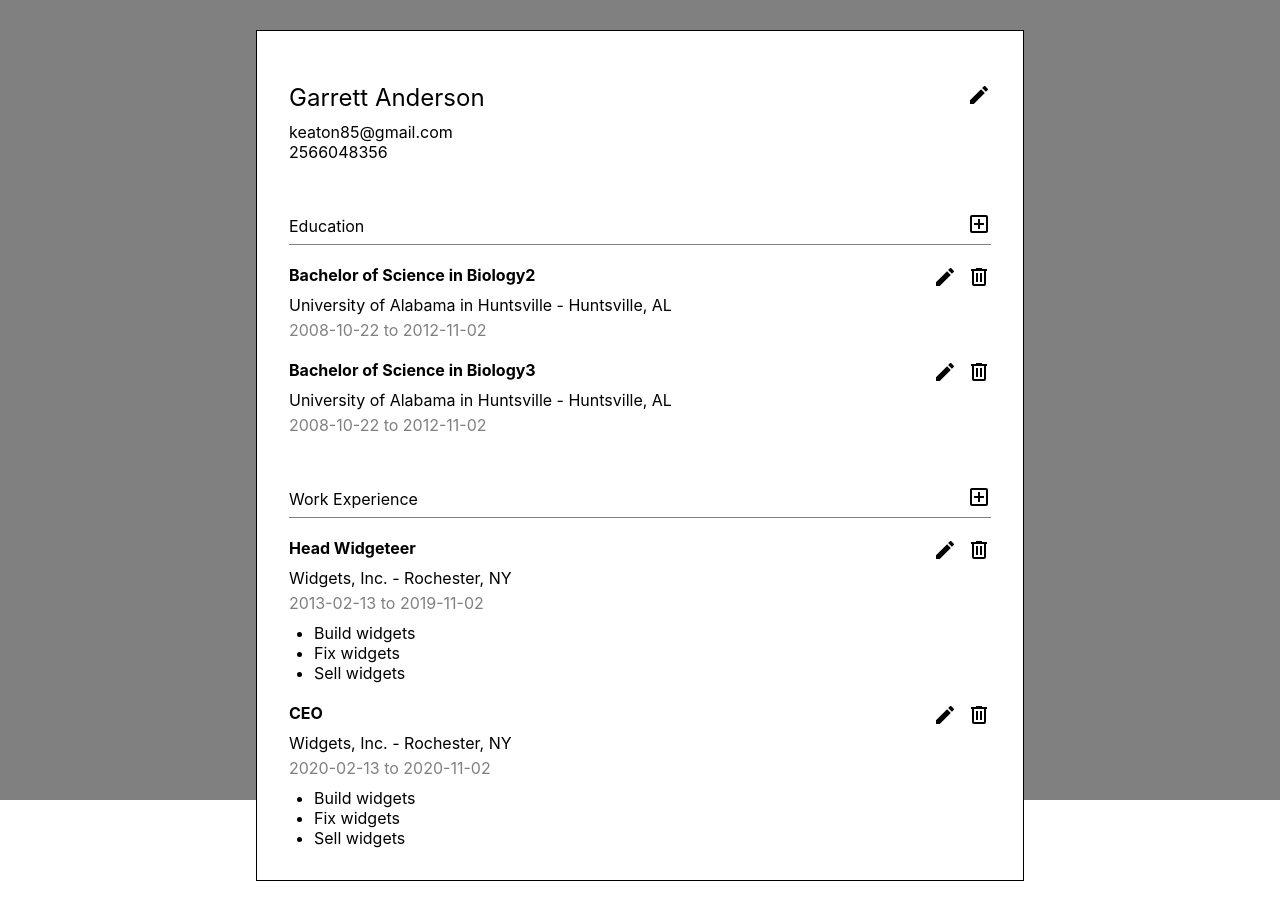
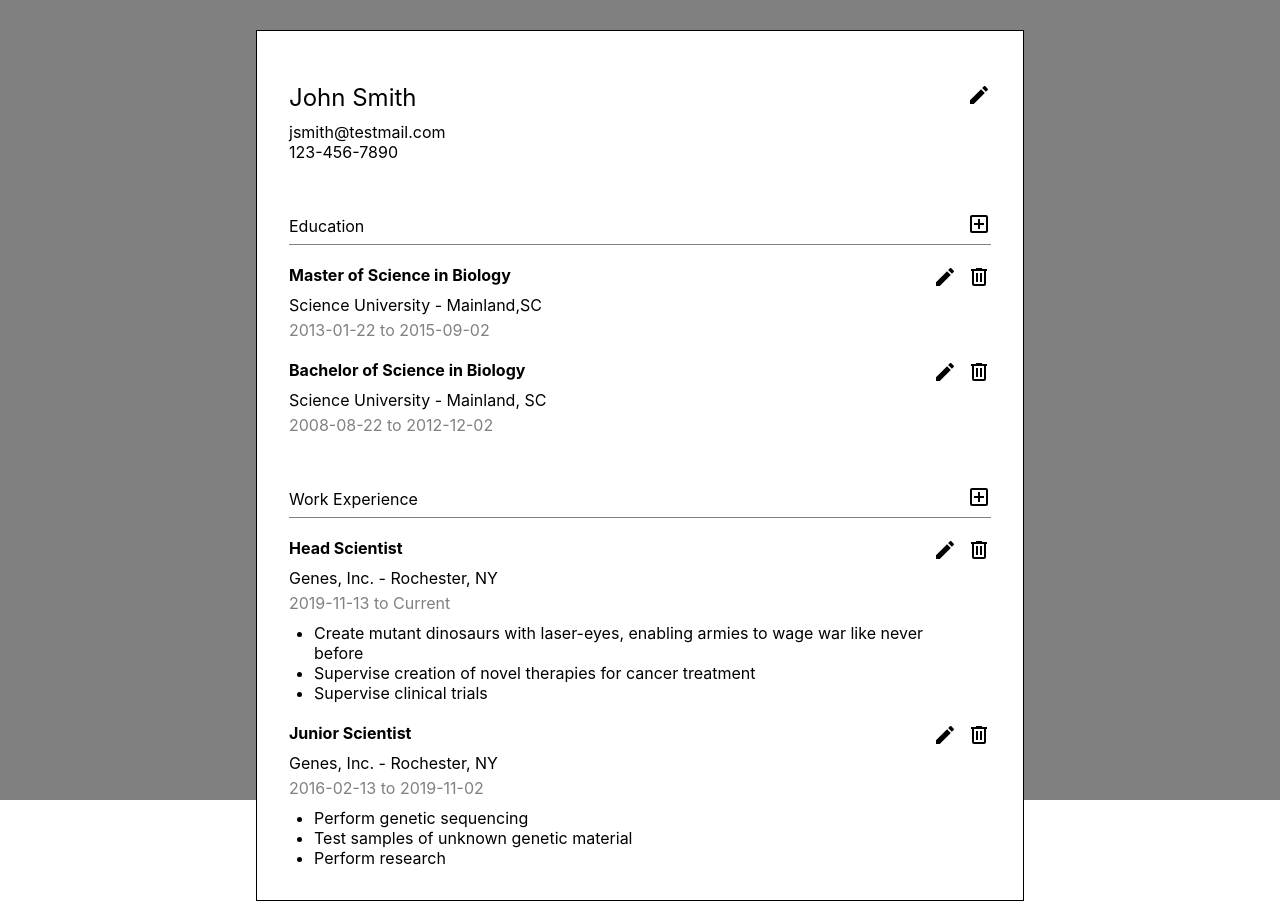
Before and after one commit to gband85/cv-project, a React (Create React App) app: page / in a window 1280 px wide. Built offline with nearby package versions, Linux system fonts and the light colour scheme.

Commit message:
change data

```diff
--- a/src/index.js
+++ b/src/index.js
@@ -4,53 +4,53 @@ import './styles/index.css';
 import App from './App';
 
 const GENERAL_DATA={
-  name: "Garrett Anderson",
-  email: "keaton85@gmail.com",
-  phone: "2566048356",
+  name: "John Smith",
+  email: "jsmith@testmail.com",
+  phone: "123-456-7890",
 }
 
 const DEGREE_DATA=     [
   {
-    schoolDegree: "Bachelor of Science in Biology2",
-    schoolName: "University of Alabama in Huntsville",
-   schoolLocation: "Huntsville, AL",
-    schoolStart: "2008-10-22",
-    schoolEnd: "2012-11-02",
+    schoolDegree: "Master of Science in Biology",
+    schoolName: "Science University",
+   schoolLocation: "Mainland,SC",
+    schoolStart: "2013-01-22",
+    schoolEnd: "2015-09-02",
     schoolId: "school-0"
   },
   {
-    schoolDegree: "Bachelor of Science in Biology3",
-    schoolName: "University of Alabama in Huntsville",
-    schoolLocation: "Huntsville, AL",
-    schoolStart: "2008-10-22",
-    schoolEnd: "2012-11-02",
+    schoolDegree: "Bachelor of Science in Biology",
+    schoolName: "Science University",
+    schoolLocation: "Mainland, SC",
+    schoolStart: "2008-08-22",
+    schoolEnd: "2012-12-02",
     schoolId: "school-1",
   },
 ];
 const JOB_DATA=[{
-  jobPosition: "Head Widgeteer",
-  jobCompany: "Widgets, Inc.",
+  jobPosition: "Head Scientist",
+  jobCompany: "Genes, Inc.",
   jobLocation: "Rochester, NY",
   jobTasks: [
-    "Build widgets",
-    "Fix widgets",
-    "Sell widgets",
+    "Create mutant dinosaurs with laser-eyes, enabling armies to wage war like never before",
+    "Supervise creation of novel therapies for cancer treatment",
+    "Supervise clinical trials",
   ],
-  jobStart: "2013-02-13",
-  jobEnd: "2019-11-02",
+  jobStart: "2019-11-13",
+  jobEnd: "Current",
   jobId: "job-0",
 },
 {
-  jobPosition: "CEO",
-  jobCompany: "Widgets, Inc.",
+  jobPosition: "Junior Scientist",
+  jobCompany: "Genes, Inc.",
   jobLocation: "Rochester, NY",
   jobTasks: [
-    "Build widgets",
-    "Fix widgets",
-    "Sell widgets",
+    "Perform genetic sequencing",
+    "Test samples of unknown genetic material",
+    "Perform research",
   ],
-  jobStart: "2020-02-13",
-  jobEnd: "2020-11-02",
+  jobStart: "2016-02-13",
+  jobEnd: "2019-11-02",
   jobId: "job-1",
 }]
 
```
